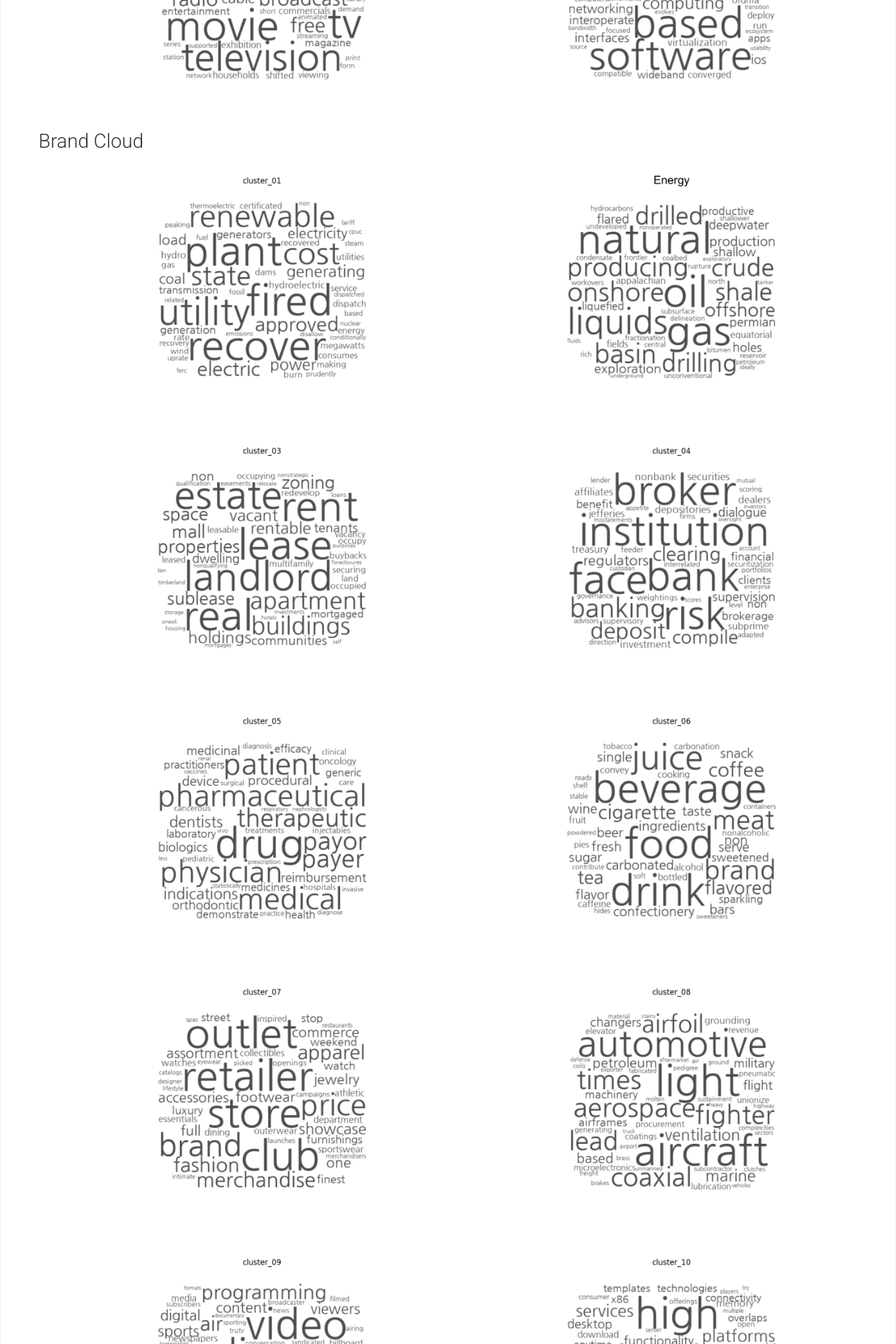
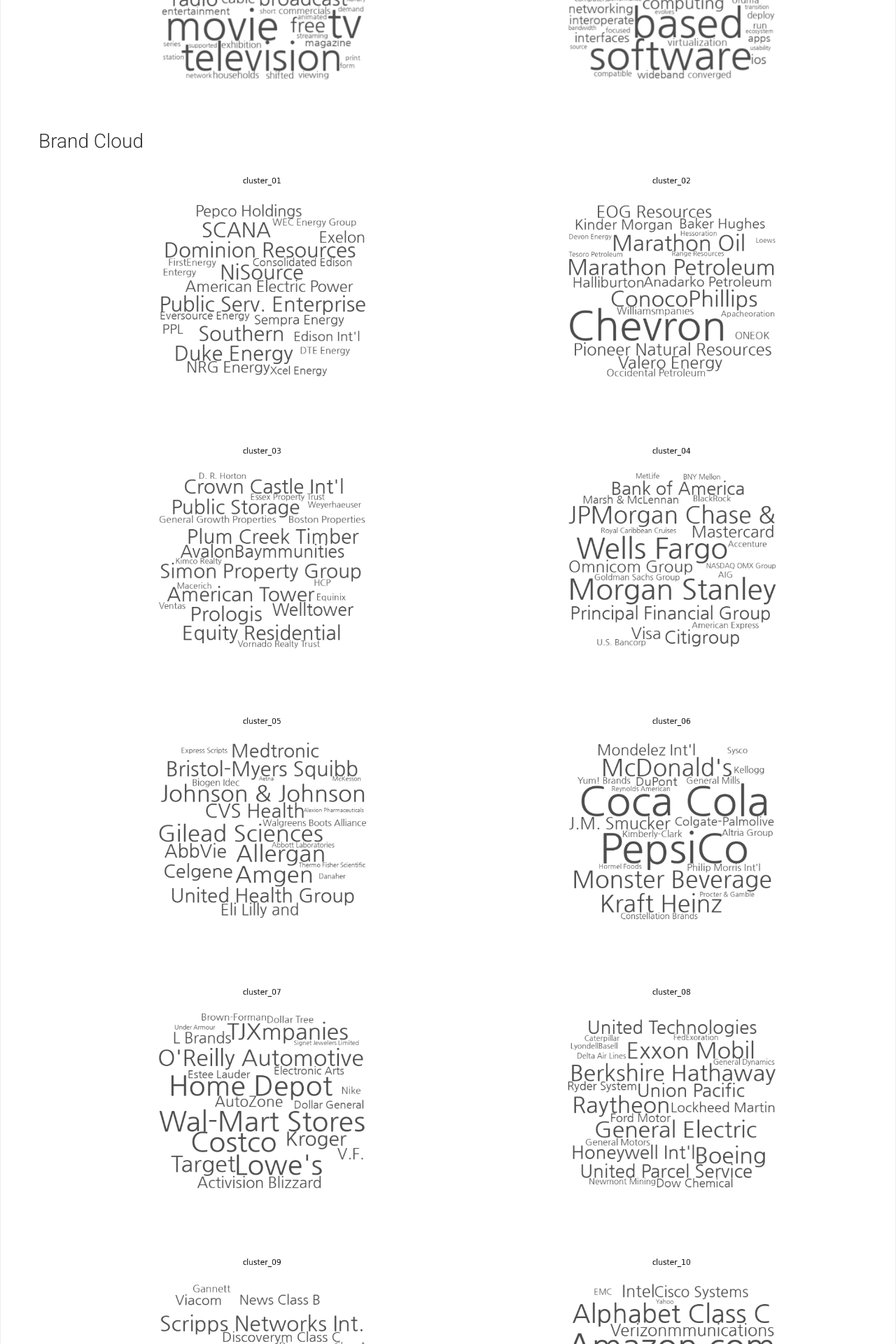
Before and after one commit to snudm/fintext, a Jekyll site: the page built from _posts/2016-11-24-word-cloud-of-BTIC-S&P500.md, in a window 1280 px wide. Shown: the part 2118-4038 px from the top of the page at 70% size. Built offline with Jekyll 4.4.1, drawn with Linux system fonts in a browser that asks for light colours; nearby versions of some CDN libraries; some web fonts are replaced.

Commit message:
add brand cloud, add flow chart - recovery

```diff
--- a/WBFS.html
+++ b/WBFS.html
@@ -57,7 +57,7 @@
         <h2> Document Embedding </h2>
         <br>
       </div>
-      <img src="" alt="document_embedding_flow_chart">
+      <img src="img/document_embedding_flowchart.png" alt="document_embedding_flow_chart">
     </div>
 </section>
 
--- a/_posts/2016-11-24-word-cloud-of-BTIC-S&P500.md
+++ b/_posts/2016-11-24-word-cloud-of-BTIC-S&P500.md
@@ -42,32 +42,32 @@
 
 <h3> Brand Cloud </h3>
 <div class="col-md-6 col-sm-12">
-  <img src= "{{site.baseurl}}/img/word_clouds/cluster_01.png">
+  <img src= "{{site.baseurl}}/img/word_clouds/Securities/cluster_01.png">
 </div>
 <div class="col-md-6 col-sm-12">
-  <img src= "{{site.baseurl}}/img/word_clouds/cluster_02.png">
+  <img src= "{{site.baseurl}}/img/word_clouds/Securities/cluster_02.png">
 </div>
 <div class="col-md-6 col-sm-12">
-  <img src= "{{site.baseurl}}/img/word_clouds/cluster_03.png">
+  <img src= "{{site.baseurl}}/img/word_clouds/Securities/cluster_03.png">
 </div>
 <div class="col-md-6 col-sm-12">
-  <img src= "{{site.baseurl}}/img/word_clouds/cluster_04.png">
+  <img src= "{{site.baseurl}}/img/word_clouds/Securities/cluster_04.png">
 </div>
 <div class="col-md-6 col-sm-12">
-  <img src= "{{site.baseurl}}/img/word_clouds/cluster_05.png">
+  <img src= "{{site.baseurl}}/img/word_clouds/Securities/cluster_05.png">
 </div>
 <div class="col-md-6 col-sm-12">
-  <img src= "{{site.baseurl}}/img/word_clouds/cluster_06.png">
+  <img src= "{{site.baseurl}}/img/word_clouds/Securities/cluster_06.png">
 </div>
 <div class="col-md-6 col-sm-12">
-  <img src= "{{site.baseurl}}/img/word_clouds/cluster_07.png">
+  <img src= "{{site.baseurl}}/img/word_clouds/Securities/cluster_07.png">
 </div>
 <div class="col-md-6 col-sm-12">
-  <img src= "{{site.baseurl}}/img/word_clouds/cluster_08.png">
+  <img src= "{{site.baseurl}}/img/word_clouds/Securities/cluster_08.png">
 </div>
 <div class="col-md-6 col-sm-12">
-  <img src= "{{site.baseurl}}/img/word_clouds/cluster_09.png">
+  <img src= "{{site.baseurl}}/img/word_clouds/Securities/cluster_09.png">
 </div>
 <div class="col-md-6 col-sm-12">
-  <img src= "{{site.baseurl}}/img/word_clouds/cluster_10.png">
+  <img src= "{{site.baseurl}}/img/word_clouds/Securities/cluster_10.png">
 </div>
```
Also changed, not shown: img/document_embedding_flowchart.png (added), img/word_clouds/Securities/cluster_01.png (added), img/word_clouds/Securities/cluster_02.png (added), img/word_clouds/Securities/cluster_03.png (added), img/word_clouds/Securities/cluster_04.png (added), img/word_clouds/Securities/cluster_05.png (added), img/word_clouds/Securities/cluster_06.png (added), img/word_clouds/Securities/cluster_07.png (added), img/word_clouds/Securities/cluster_08.png (added), img/word_clouds/Securities/cluster_09.png (added), img/word_clouds/Securities/cluster_10.png (added), 1 other file.
